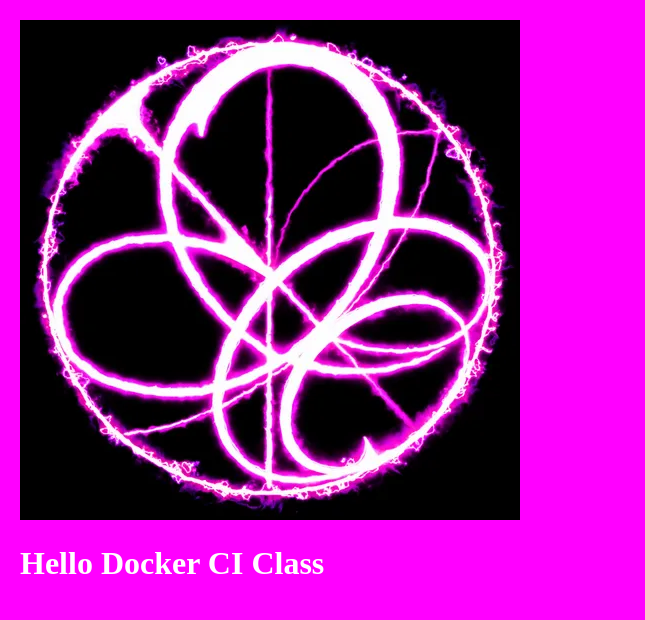
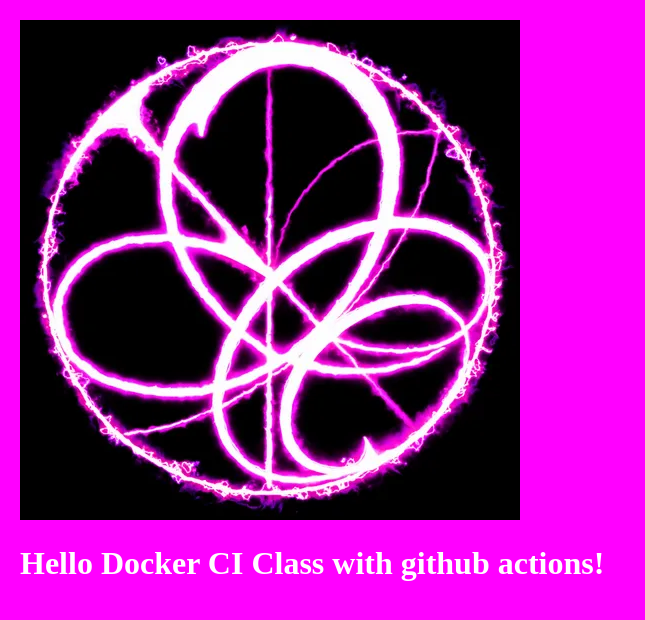
Before and after one commit to zwei1garden/actions_docker, a website: page public/index.html in a window 1280 px wide. Shown: the whole page, without its empty margins (0-645 px from the left). Drawn offline with Linux system fonts and the light colour scheme.

Commit message:
update index.html-1

```diff
--- a/public/index.html
+++ b/public/index.html
@@ -7,6 +7,6 @@
 </head>
 <body>
   <img src="images/supernova.png" alt="image file">
-  <h1>Hello Docker CI Class</h1>
+  <h1>Hello Docker CI Class with github actions!</h1>
 </body>
 </html>
```
Also changed, not shown: .github/workflows/index.yaml (added).
